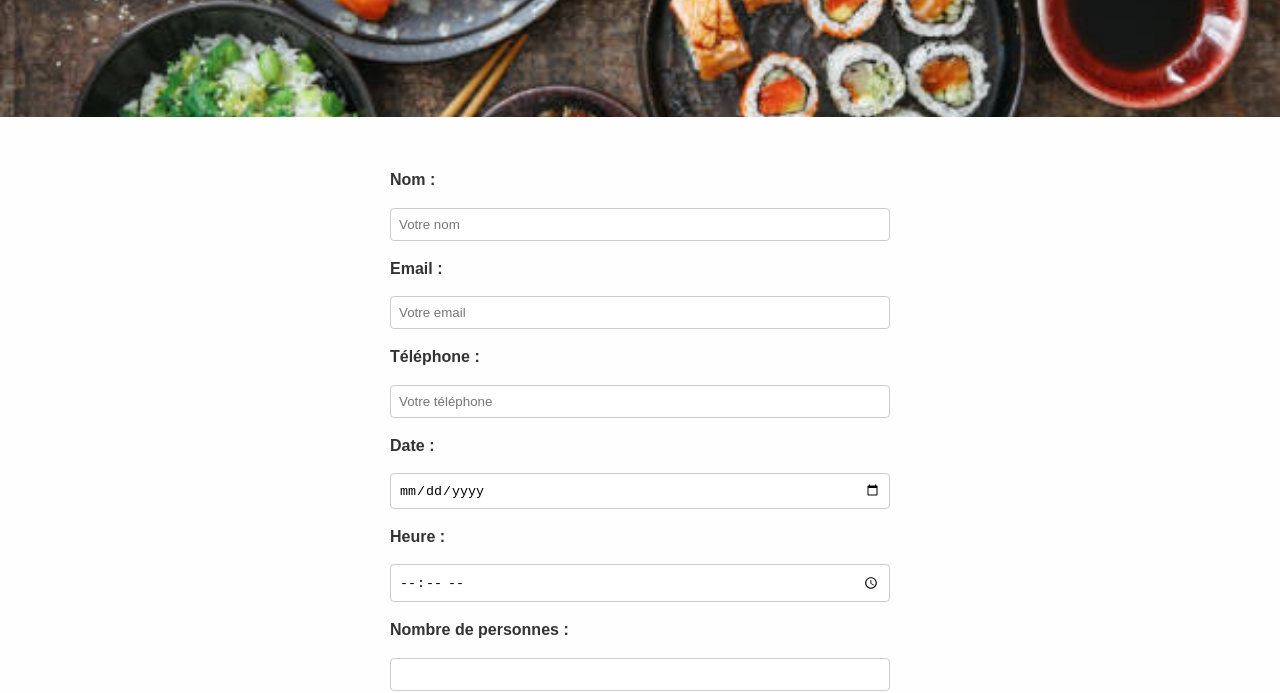
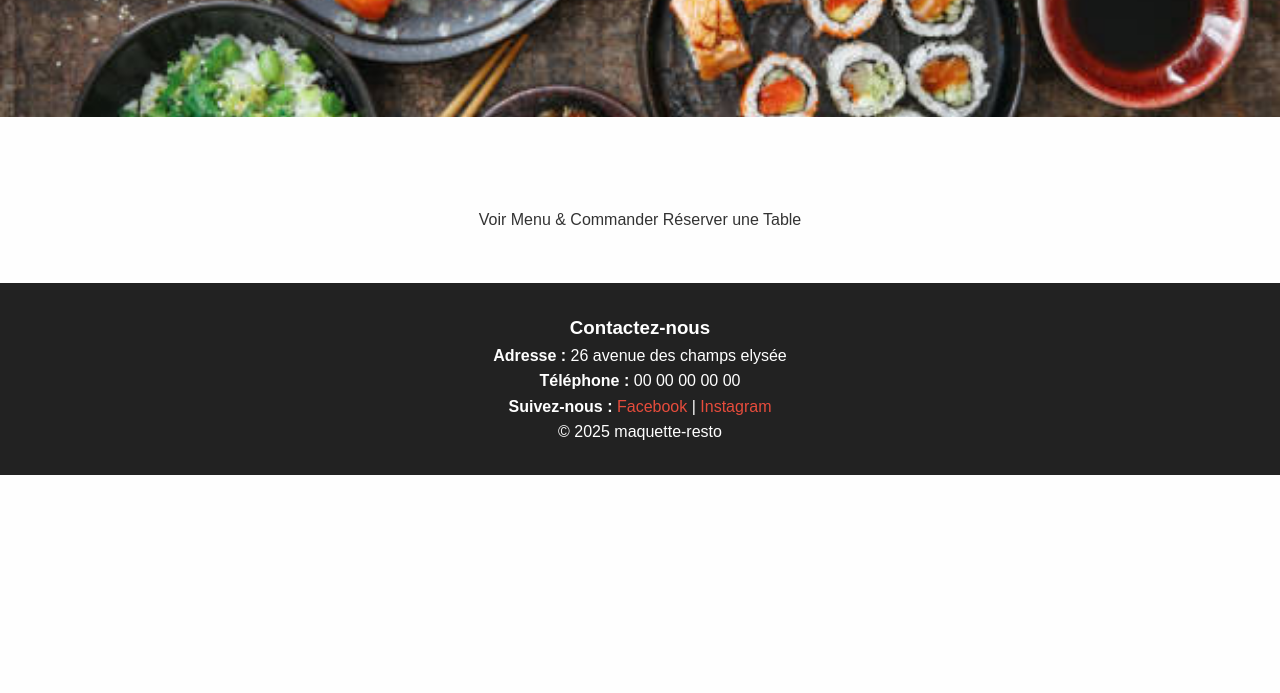
Before and after one commit to yaacovtouitou/maquette-site-resto, a plain HTML site: page restuarant-2/html/reservation.html in a window 1280 px wide. Shown: the part 271-964 px from the top of the page. After the commit the page ends 800 px from the top, so only its background shows below. Drawn offline with Linux system fonts and the light colour scheme; a script that the page names is missing.

Commit message:
ajout gestionnaire reservation

```diff
--- a/restuarant-2/html/reservation.html
+++ b/restuarant-2/html/reservation.html
@@ -23,6 +23,7 @@
             <a href="reservation.html" class="btn btn-reserve">Réserver</a>
         </div>
     </header>
+
     <main>
         <section class="hero">
             <div class="container">
@@ -31,28 +32,21 @@
             </div>
         </section>
 
-        <section class="reservation container">
-            <form action="#" method="post">
-                <label for="nom">Nom :</label>
-                <input type="text" id="nom" name="nom" placeholder="Votre nom">
 
-                <label for="email">Email :</label>
-                <input type="email" id="email" name="email" placeholder="Votre email">
+        <!-- Intégration Weeatt -->
+        <section class="reservation-integration container" style="margin-top: 40px; text-align: center;">
+            <span class="glf-button"
+                  data-glf-cuid="62a5857a-fbb2-4150-a90d-2a0f7d1e1fc8"
+                  data-glf-ruid="692ace75-4e7b-44a8-9f44-40534c624f02">
+                Voir Menu & Commander
+            </span>
 
-                <label for="telephone">Téléphone :</label>
-                <input type="tel" id="telephone" name="telephone" placeholder="Votre téléphone">
-
-                <label for="date">Date :</label>
-                <input type="date" id="date" name="date">
-
-                <label for="heure">Heure :</label>
-                <input type="time" id="heure" name="heure">
-
-                <label for="personnes">Nombre de personnes :</label>
-                <input type="number" id="personnes" name="personnes" min="1" max="20">
-
-                <button type="submit" class="btn">Envoyer</button>
-            </form>
+            <span class="glf-button reservation"
+                  data-glf-cuid="62a5857a-fbb2-4150-a90d-2a0f7d1e1fc8"
+                  data-glf-ruid="692ace75-4e7b-44a8-9f44-40534c624f02"
+                  data-glf-reservation="true">
+                Réserver une Table
+            </span>
         </section>
     </main>
 
@@ -66,6 +60,8 @@
         </div>
     </footer>
 
+    <!-- Script Weeatt -->
+    <script src="https://www.fbgcdn.com/embedder/js/ewm2.js" defer async></script>
     <script src="/js/script.js"></script>
 </body>
 </html>
```
